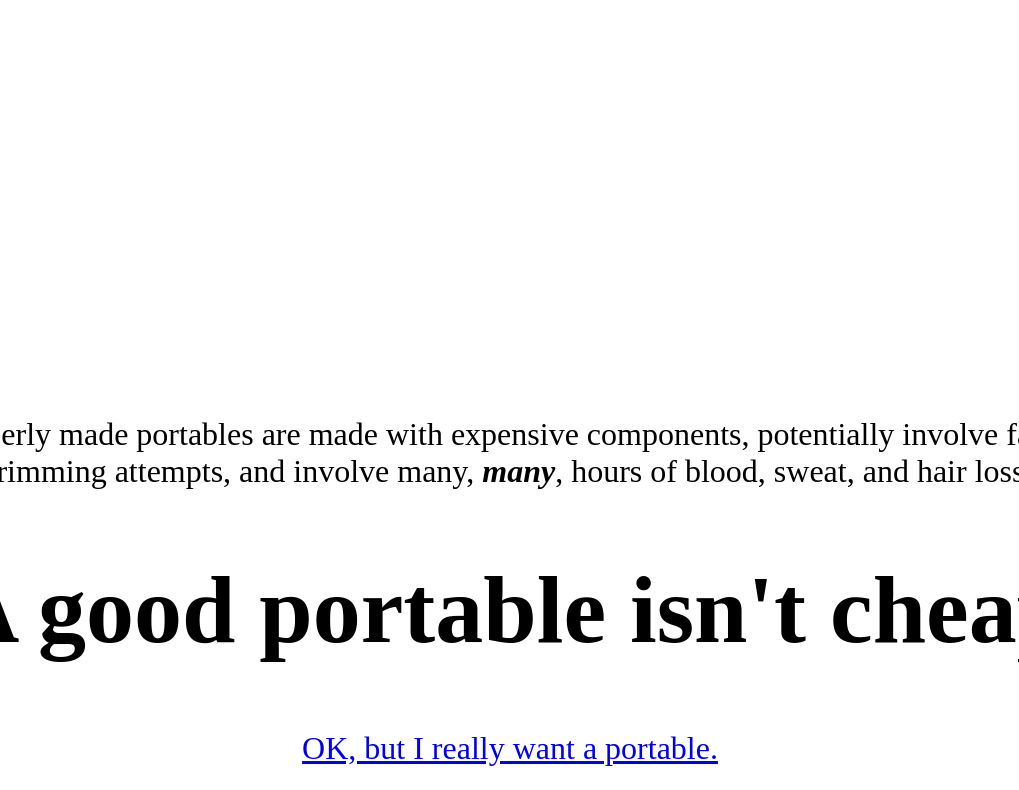
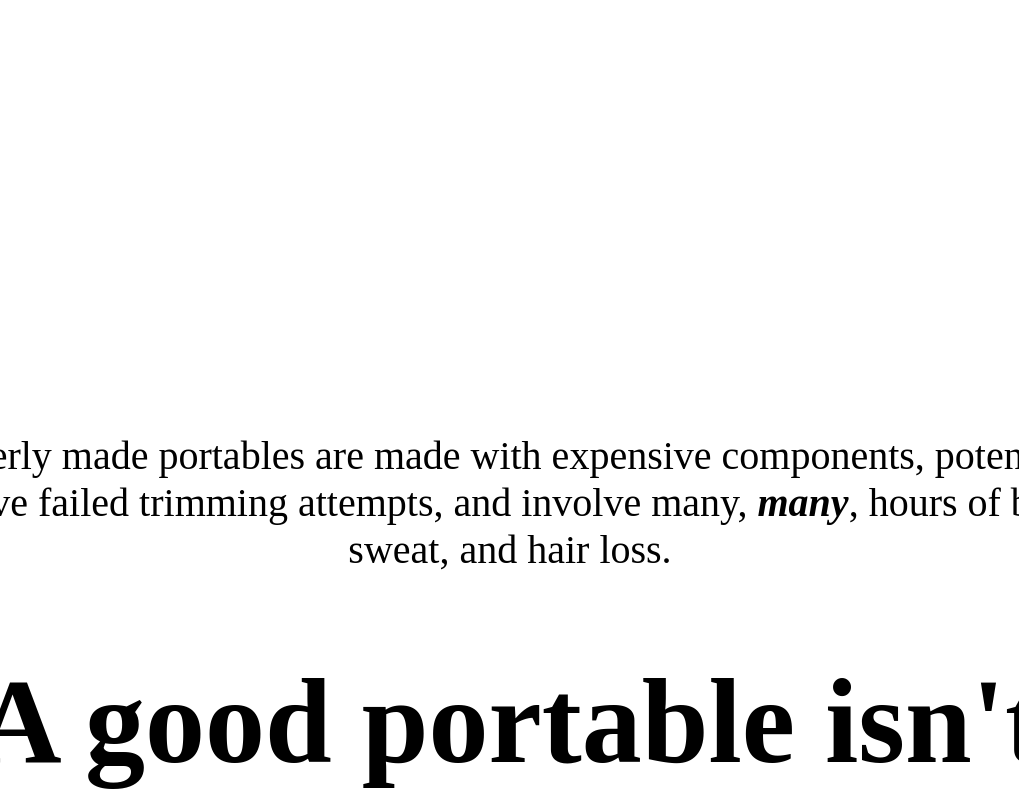
Before and after one commit to Crashbash-Kun/portables.cheap, a plain HTML site: page index.html in a window 1280 px wide. Shown: the part 448-1238 px from the top of the page, without its empty margins (130-1149 px from the left). Drawn offline with Linux system fonts and the light colour scheme.

Commit message:
Switched to using vh's in style.css

```diff
--- a/style.css
+++ b/style.css
@@ -13,10 +13,10 @@ html{
   scroll-behavior: smooth;
 }
 h1{
-  font-size: 6em;
+  font-size: 15vh;
 }
 p{
-  font-size: 2em;
+  font-size: 5vh;
 }
 
 #0{
```
